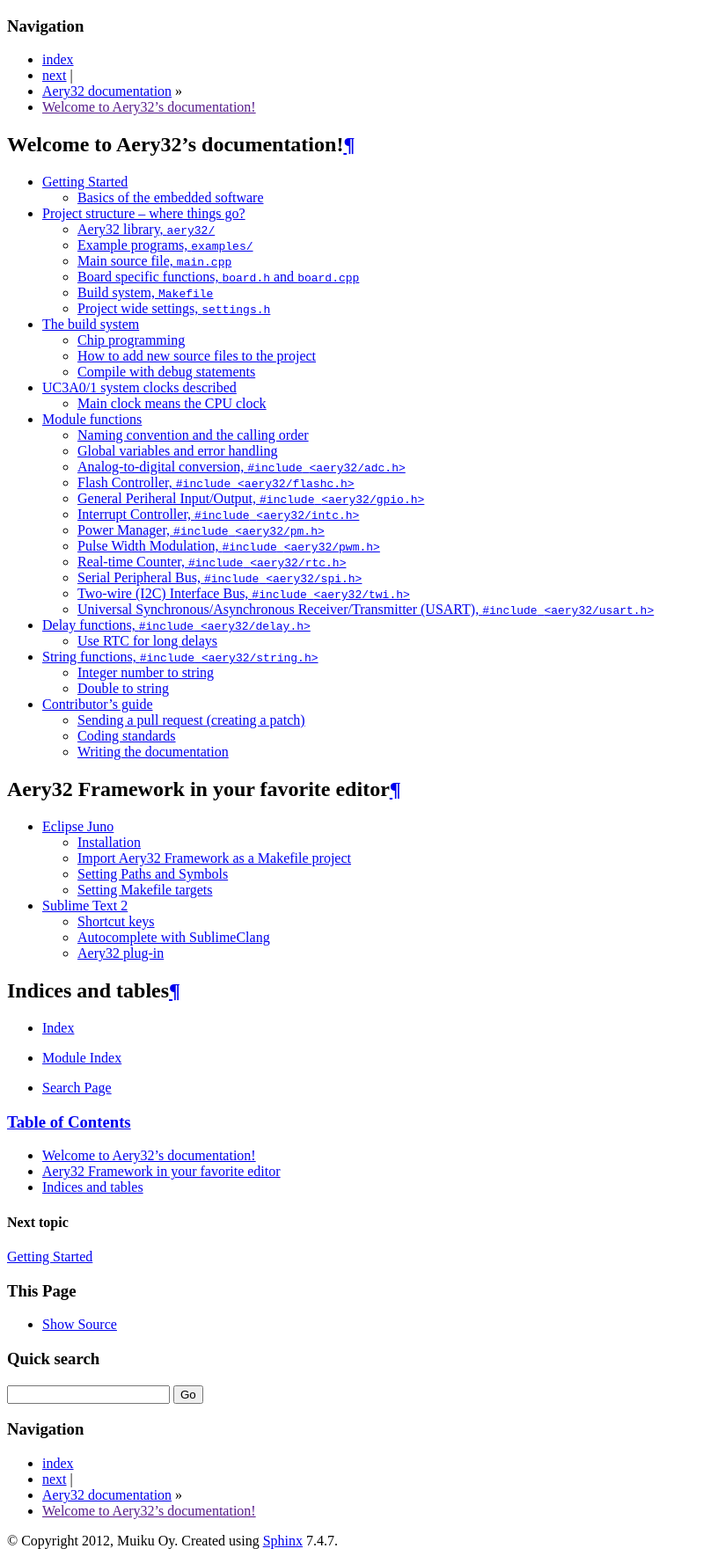
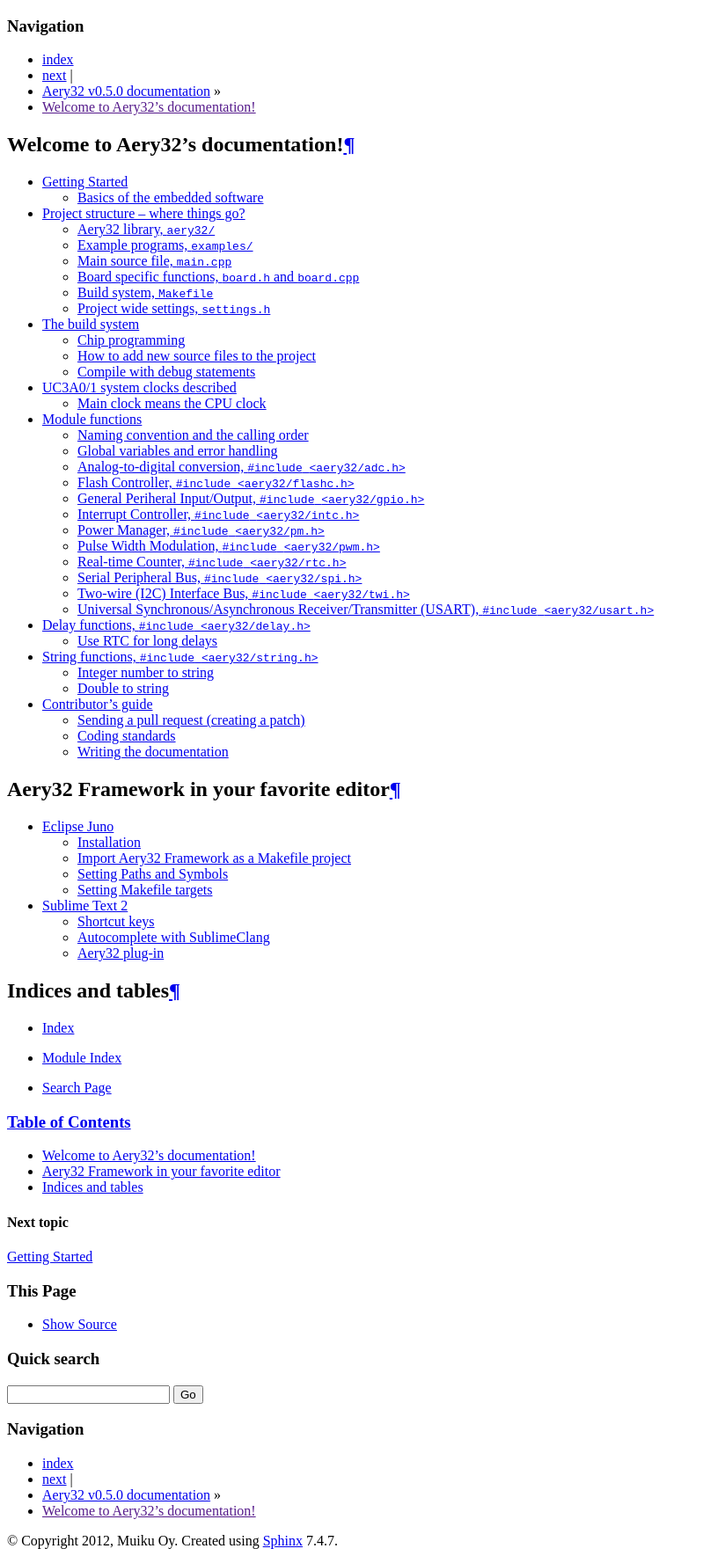
Before and after one commit to aery32/aery32-refguide, a Sphinx documentation site: the page built from source/index.rst, in a window 1280 px wide. Shown: the whole page at 88% size, without its empty margins (0-799 px from the left). Built offline with Sphinx 7.4.7, drawn with Linux system fonts in a browser that asks for light colours.

Commit message:
Bump to v0.5.0

```diff
--- a/source/conf.py
+++ b/source/conf.py
@@ -48,9 +48,9 @@
 # built documents.
 #
 # The short X.Y version.
-version = 'master branch'
+version = 'v0.5.0'
 # The full version, including alpha/beta/rc tags.
-release = ''
+release = 'v0.5.0'
 
 # The language for content autogenerated by Sphinx. Refer to documentation
 # for a list of supported languages.
```
